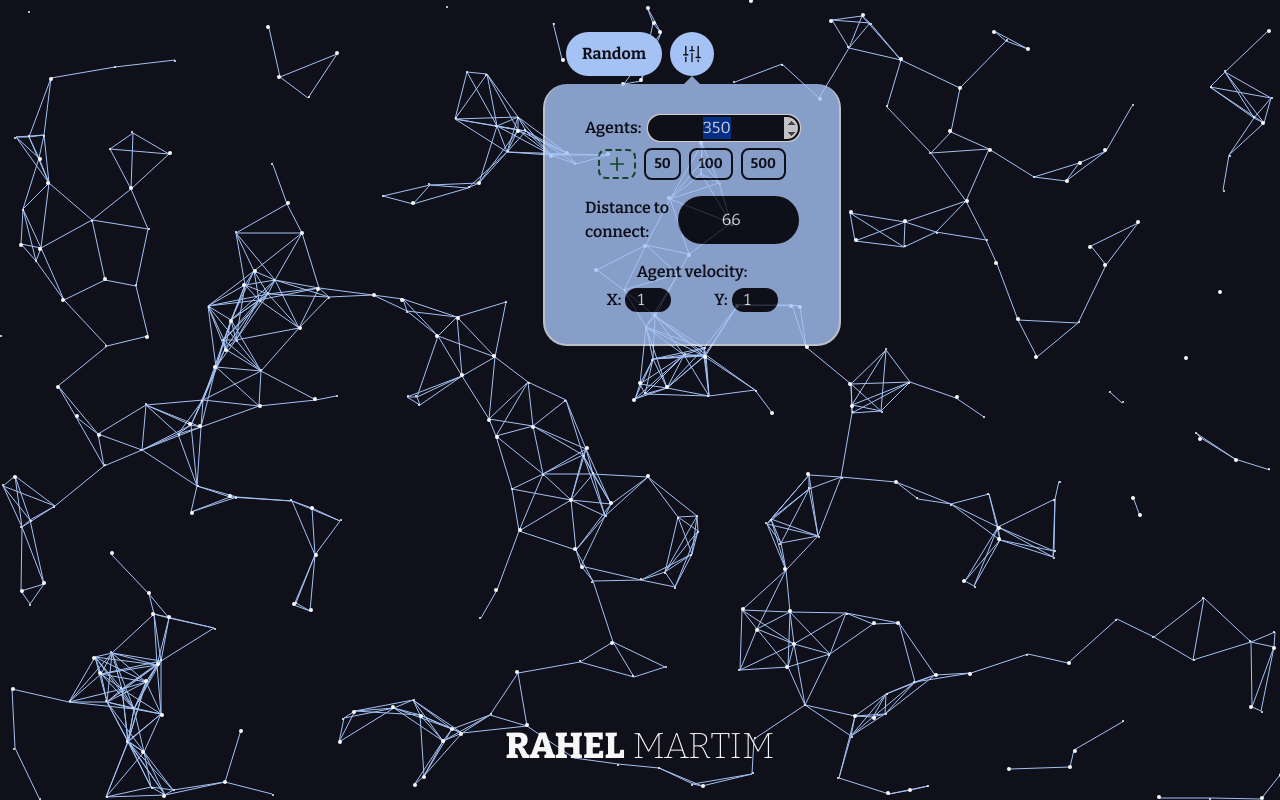
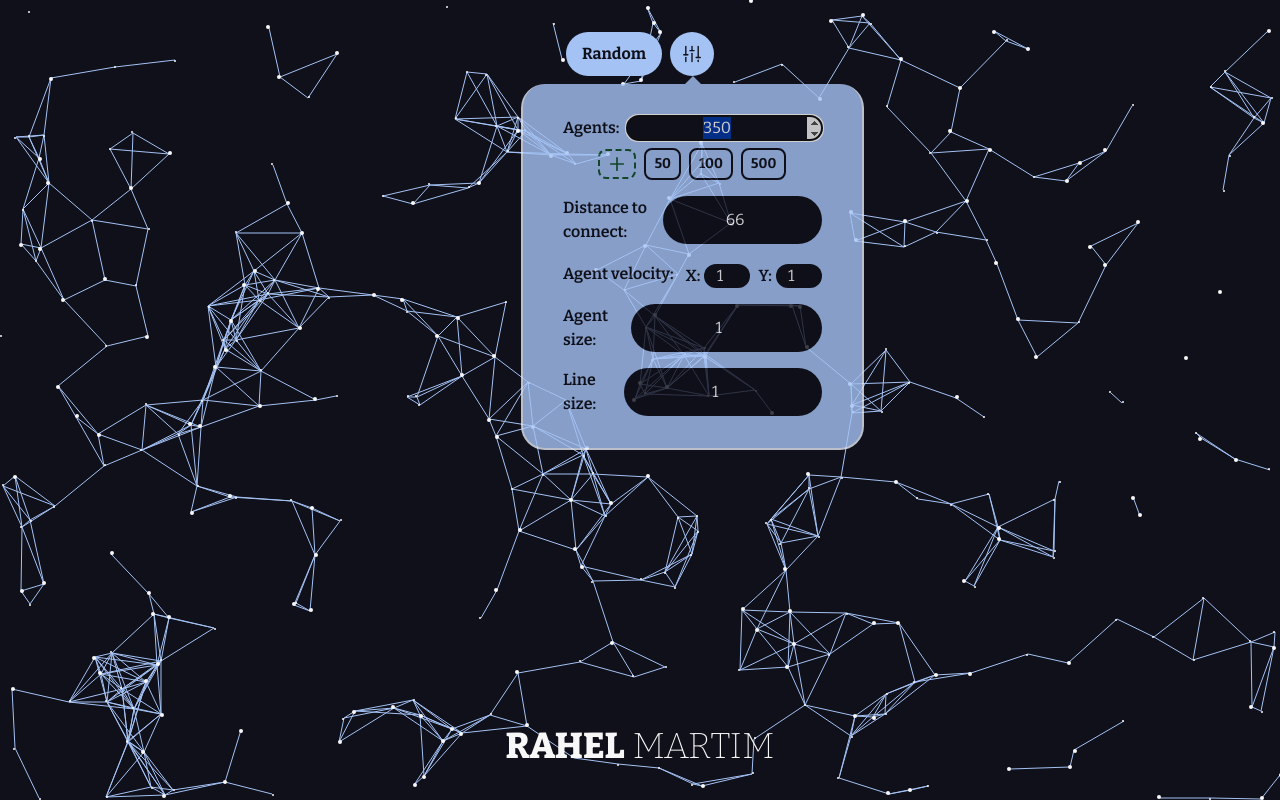
Before and after one commit to irahel/Visual-Coding-Ideas, a React (Vite) app: page / in a window 1280 px wide. Both pictures are taken after a click on the button 692 px from the left and 54 px from the top of the page. Built offline with nearby package versions, Linux system fonts and the light colour scheme.

Commit message:
feat: add size params

```diff
--- a/src/components/sketchs/graphs/Agent.ts
+++ b/src/components/sketchs/graphs/Agent.ts
@@ -6,10 +6,10 @@ export class Agent {
     speed: Vector;
     radius: number;
     color: string;
-    constructor(x: number, y: number, speedX: number, speedY: number,) {
+    constructor(x: number, y: number, speedX: number, speedY: number, size: number) {
       this.pos = new Vector(x, y);
       this.speed = new Vector(range(-1, 1)*speedX, range(-1, 1)*speedY);
-      this.radius = range(1, 2);
+      this.radius = range(1, 2) * size;
       this.color = `rgba(164 194 244, 1)`;
     }
 
--- a/src/components/sketchs/graphs/Canvas.tsx
+++ b/src/components/sketchs/graphs/Canvas.tsx
@@ -25,6 +25,12 @@ const Canvas = (
   const [speedX, setSpeedX] = useState(1);
   const [speedY, setSpeedY] = useState(1);
   const limitOfSpeed = 50;
+
+  const [size, setSize] = useState(1);
+  const maxSize = 30;
+
+  const [lineSize, setLineSize] = useState(1);
+  const maxLineSize = 10;
 
   //handlers for params
   const handleSetNumberOfStates = (
@@ -133,7 +139,56 @@ const Canvas = (
     }
   };
 
-  const agents = populateAgents(numberOfStates, width, height, speedX, speedY);
+  const handleSetSize = (event: React.ChangeEvent<HTMLInputElement>) => {
+    const valueNumber: number = parseInt(event.target.value);
+    if (isNaN(valueNumber)) {
+      setSize(0);
+      event.target.value = "0";
+      return;
+    }
+    if (valueNumber > maxSize) {
+      setSize(maxSize);
+      event.target.value = maxSize.toString();
+      alert("Maximum size reached");
+    } else if (valueNumber < 0) {
+      setSize(0);
+      event.target.value = "0";
+      alert("Minimum size reached");
+    } else {
+      setSize(valueNumber);
+      event.target.value = valueNumber.toString();
+    }
+  };
+
+  const handleSetLineSize = (event: React.ChangeEvent<HTMLInputElement>) => {
+    const valueNumber: number = parseInt(event.target.value);
+    if (isNaN(valueNumber)) {
+      setLineSize(1);
+      event.target.value = "1";
+      return;
+    }
+    if (valueNumber > maxLineSize) {
+      setLineSize(maxLineSize);
+      event.target.value = maxLineSize.toString();
+      alert("Maximum line size reached");
+    } else if (valueNumber < 1) {
+      setLineSize(1);
+      event.target.value = "1";
+      alert("Minimum line size reached");
+    } else {
+      setLineSize(valueNumber);
+      event.target.value = valueNumber.toString();
+    }
+  };
+
+  const agents = populateAgents(
+    numberOfStates,
+    width,
+    height,
+    speedX,
+    speedY,
+    size
+  );
 
   const draw: Function = (context: CanvasRenderingContext2D) => {
     context.clearRect(0, 0, width, height);
@@ -150,7 +205,7 @@ const Canvas = (
 
         context.strokeStyle = "#a4c2f4";
         context.fillStyle = "#f7f7f7";
-
+        context.lineWidth = lineSize;
         context.beginPath();
         context.moveTo(agent.pos.x, agent.pos.y);
         context.lineTo(other.pos.x, other.pos.y);
@@ -219,6 +274,10 @@ const Canvas = (
           handleSetSpeedX={handleSetSpeedX}
           speedY={speedY}
           handleSetSpeedY={handleSetSpeedY}
+          size={size}
+          handleSetSize={handleSetSize}
+          lineSize={lineSize}
+          handleSetLineSize={handleSetLineSize}
         />
       </div>
       <canvas
--- a/src/components/sketchs/graphs/Options.tsx
+++ b/src/components/sketchs/graphs/Options.tsx
@@ -18,9 +18,14 @@ interface OptionsProps {
   //Speed
   speedX: number;
   handleSetSpeedX: ChangeEventHandler<HTMLInputElement>;
-
   speedY: number;
   handleSetSpeedY: ChangeEventHandler<HTMLInputElement>;
+
+  //Size
+  size: number;
+  handleSetSize: ChangeEventHandler<HTMLInputElement>;
+  lineSize: number;
+  handleSetLineSize: ChangeEventHandler<HTMLInputElement>;
 }
 
 function Options({
@@ -37,6 +42,11 @@ function Options({
   handleSetSpeedX,
   speedY,
   handleSetSpeedY,
+
+  size,
+  handleSetSize,
+  lineSize,
+  handleSetLineSize,
 }: OptionsProps) {
   return (
     <div className="flex flex-col items-center">
@@ -150,15 +160,15 @@ function Options({
                   />
                 </div>
               </div>
-              <div className="flex flex-col">
+              <div className="flex flex-row gap-3 items-center justify-center">
                 <label
                   className="text-dark font-serif font-semibold self-center"
                   htmlFor="speed"
                 >
                   Agent velocity:
                 </label>
-                <div className="flex flex-row items-center justify-around">
-                  <div className="flex flex-row gap-4 mt-1 justify-around">
+                <div className="flex flex-row items-center justify-center gap-2">
+                  <div className="flex flex-row gap-4 mt-1 justify-center items-center">
                     <div className="flex flew-row items-center justify-center gap-1">
                       <label
                         className="text-dark font-serif font-semibold"
@@ -202,6 +212,44 @@ function Options({
                   </div>
                 </div>
               </div>
+              <div className="flex flew-row">
+                <label
+                  className="text-dark font-serif font-semibold flex"
+                  htmlFor="nsize"
+                >
+                  Agent size:
+                </label>
+                <input
+                  className="rounded-3xl text-center bg-dark text-white w-full flex ml-2"
+                  id="nsize"
+                  type="number"
+                  step={1}
+                  value={size}
+                  min={0}
+                  max={30}
+                  onChange={handleSetSize}
+                  defaultValue={size}
+                />
+              </div>
+              <div className="flex flew-row">
+                <label
+                  className="text-dark font-serif font-semibold flex"
+                  htmlFor="nlinesize"
+                >
+                  Line size:
+                </label>
+                <input
+                  className="rounded-3xl text-center bg-dark text-white w-full flex ml-2"
+                  id="nlinesize"
+                  type="number"
+                  step={1}
+                  value={lineSize}
+                  min={1}
+                  max={10}
+                  onChange={handleSetLineSize}
+                  defaultValue={lineSize}
+                />
+              </div>
             </div>
           </Popover.Content>
         </Popover.Portal>
--- a/src/components/sketchs/graphs/utils.ts
+++ b/src/components/sketchs/graphs/utils.ts
@@ -10,16 +10,16 @@ export function debounce(fn: Function, ms: number) {
         fn.apply(null, arguments);
       }, ms);
     };
-  }
+}
 
-export function populateAgents(numberOfStates: number, width: number, height: number, speedX: number, speedY: number): Agent[]{
+export function populateAgents(numberOfStates: number, width: number, height: number, speedX: number, speedY: number, size: number): Agent[]{
   const agents: Agent[] = [];
 
   for (let i = 0; i < numberOfStates; i++) {
     const x = range(0, width);
     const y = range(0, height);
 
-    agents.push(new Agent(x, y, speedX, speedY));
+    agents.push(new Agent(x, y, speedX, speedY, size));
   }
 
   return agents;
```
